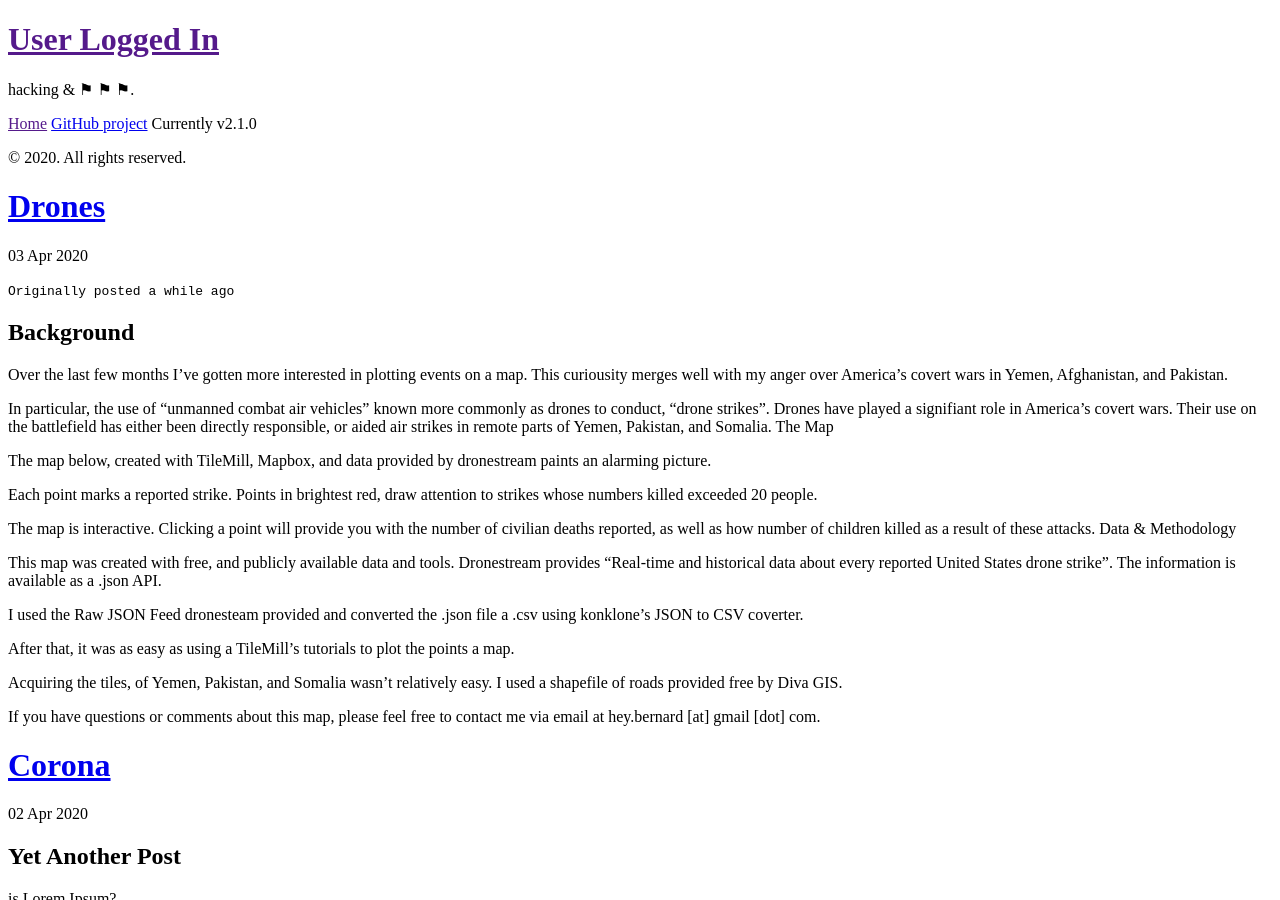
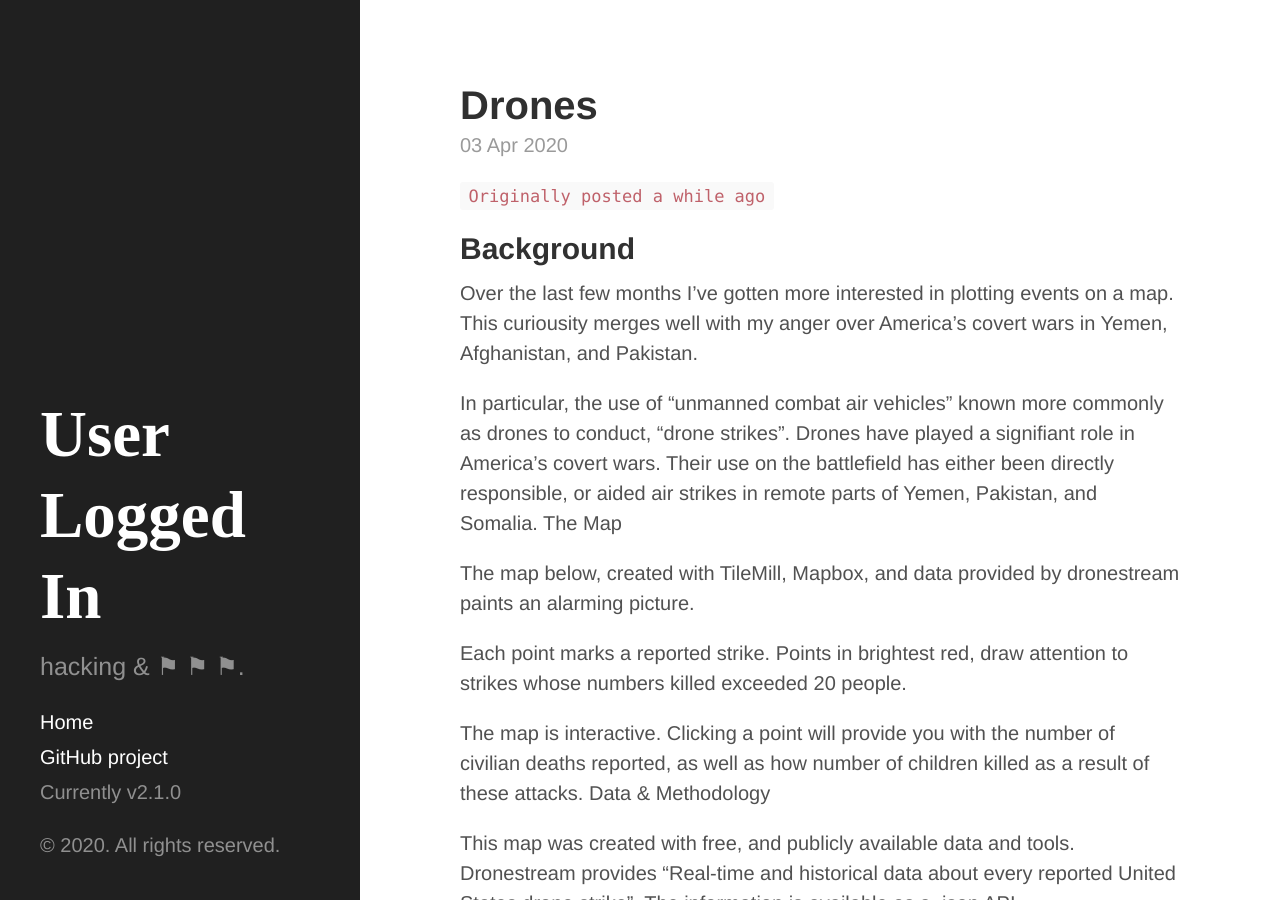
Before and after one commit to bernardr/userloggedin.github.io, a Jekyll site: the page built from index.html, in a window 1280 px wide and 900 px high. Built offline with Jekyll 4.4.1, drawn with Linux system fonts in a browser that asks for light colours; Markdown is read by kramdown in place of the engine named in the settings; the list of posts is cut into pages by our own code.

Commit message:
Update head.html

```diff
--- a/_includes/head.html
+++ b/_includes/head.html
@@ -16,10 +16,10 @@
 
   <!-- CSS -->
 
+  <link rel = "stylesheet" type = "text/css" href = "/public/css/poole.css" />
+  <link rel = "stylesheet" type = "text/css" href = "/public/css/syntax.css" />
+  <link rel = "stylesheet" type = "text/css" href = "/public/css/hyde.css" />
 
-<link rel = "stylesheet" type = "text/css" href = "userloggedin.bernardr.com/public/css/poole.css" />
-<link rel = "stylesheet" type = "text/css" href = "userloggedin.bernardr.com/public/css/syntax.css" />
-<link rel = "stylesheet" type = "text/css" href = "userloggedin.bernardr.com/public/css/hyde.css" />
 
 
   <!--
```
